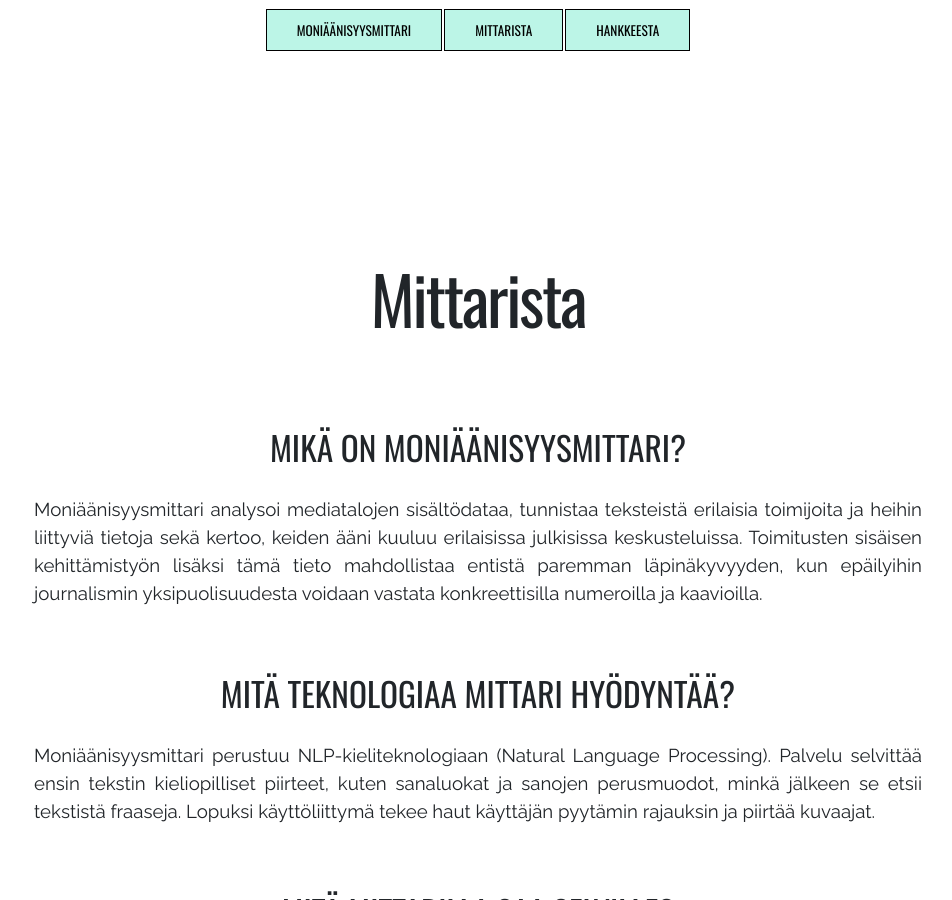
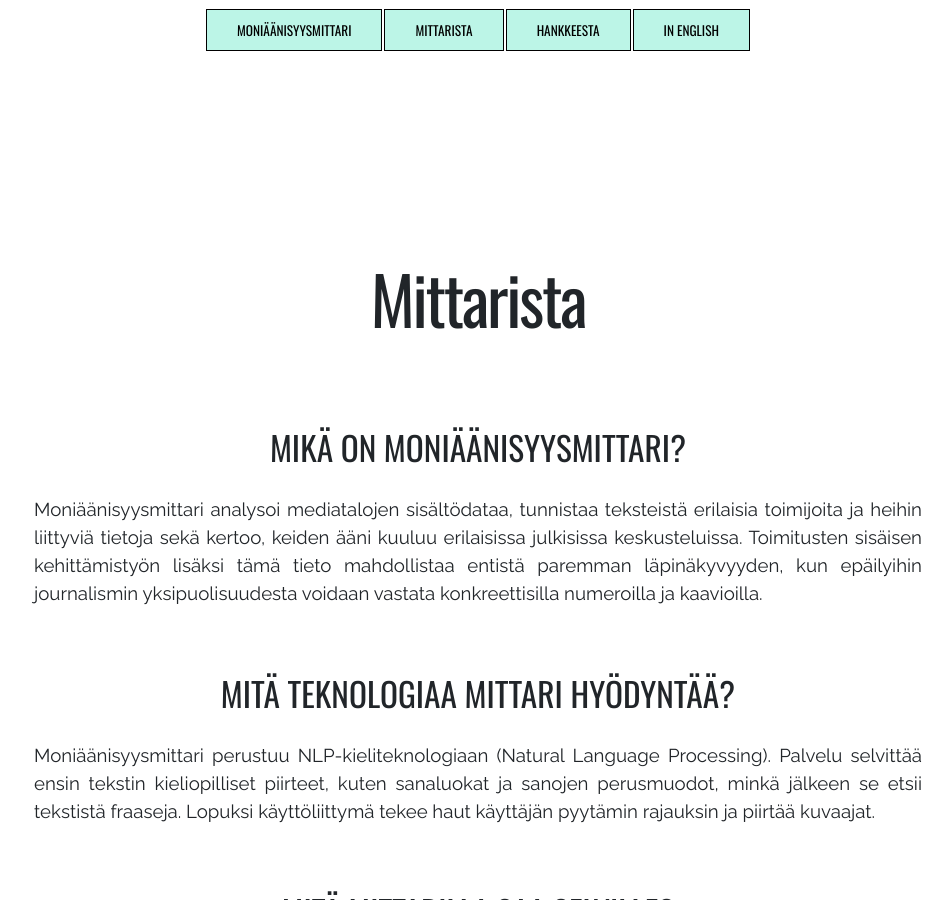
Before and after one commit to sopiva-ry/mamittari, a Jekyll site: the page built from mittari.md, in a window 1280 px wide and 900 px high. Shown: the whole window, without its empty margins (162-1114 px from the left). Built offline with Jekyll 4.4.1, drawn with Linux system fonts in a browser that asks for light colours.

Commit message:
Update header.html

```diff
--- a/_includes/header.html
+++ b/_includes/header.html
@@ -2,6 +2,12 @@
 <html lang="fi" style="margin-top: 0px !important;">
 <head>
 <link rel="stylesheet" href="https://stackpath.bootstrapcdn.com/bootstrap/4.3.1/css/bootstrap.min.css" integrity="sha384-ggOyR0iXCbMQv3Xipma34MD+dH/1fQ784/j6cY/iJTQUOhcWr7x9JvoRxT2MZw1T" crossorigin="anonymous">
+
+<script src="https://code.jquery.com/jquery-3.3.1.slim.min.js" integrity="sha384-q8i/X+965DzO0rT7abK41JStQIAqVgRVzpbzo5smXKp4YfRvH+8abtTE1Pi6jizo" crossorigin="anonymous"></script>
+
+<script src="https://cdnjs.cloudflare.com/ajax/libs/popper.js/1.14.7/umd/popper.min.js" integrity="sha384-UO2eT0CpHqdSJQ6hJty5KVphtPhzWj9WO1clHTMGa3JDZwrnQq4sF86dIHNDz0W1" crossorigin="anonymous"></script>
+<script src="https://stackpath.bootstrapcdn.com/bootstrap/4.3.1/js/bootstrap.min.js" integrity="sha384-JjSmVgyd0p3pXB1rRibZUAYoIIy6OrQ6VrjIEaFf/nJGzIxFDsf4x0xIM+B07jRM" crossorigin="anonymous"></script>
+<meta name='robots' content='index, follow, max-image-preview:large, max-snippet:-1, max-video-preview:-1'/>
 
 <link rel="icon" href="https://www.moniaanisyysmittari.fi/wp-content/uploads/2019/10/logo.png"/>
 <meta name='viewport' content='width=device-width, initial-scale=1'>
@@ -23,7 +29,7 @@
 	<meta name="twitter:card" content="summary_large_image"/>
 	<meta name="twitter:image" content="https://www.moniaanisyysmittari.fi/wp-content/uploads/2019/10/logo.png"/>
 
-<link rel='stylesheet' id='customstyle-css' href='./css/style.css' type='text/css' media='all'/>
+<link rel='stylesheet' id='customstyle-css' href='../css/style.css' type='text/css' media='all'/>
 <link rel='shortlink' href='https://www.moniaanisyysmittari.fi/'/>
 
 <meta property="og:image" content="https://www.moniaanisyysmittari.fi/wp-content/uploads/2019/10/moniaanisyysmittari-somelogo-hires.png"/>
@@ -32,6 +38,7 @@
 .navbar-light .navbar-toggler-icon {
     background-image: url(https://www.moniaanisyysmittari.fi/wp-content/uploads/2019/10/logo.png);
 }
+{{page.css_tweaks}}
 </style>
 </head>
 <body>
@@ -41,10 +48,10 @@
             <span class="navbar-toggler-icon"></span>
         </button>
         <div class="collapse navbar-collapse" id="mii">
-            <ul id="menu-paamenu" class="navbar-nav"><li id="menu-item-65" class="menu-item menu-item-type-post_type menu-item-object-page menu-item-home current-menu-item page_item page-item-48 current_page_item menu-item-65"><a href="./index.html" aria-current="page">Moniäänisyysmittari</a></li>
-<li id="menu-item-76" class="menu-item menu-item-type-post_type menu-item-object-page menu-item-76"><a href="./mittari.html">Mittarista</a></li>
-<li id="menu-item-74" class="menu-item menu-item-type-post_type menu-item-object-page menu-item-74"><a href="./hanke.html">Hankkeesta</a></li>
-<!-- <li id="menu-item-86" class="menu-item menu-item-type-post_type menu-item-object-page menu-item-86"><a href="/ota-yhteytta/">Ota yhteyttä</a></li>
-<li id="menu-item-217" class="menu-item menu-item-type-post_type menu-item-object-page menu-item-217"><a href="/the-diversity-meter/">English</a></li> -->
+            <ul id="menu-paamenu" class="navbar-nav"><li id="" class="menu-item menu-item-type-post_type menu-item-object-page menu-item-home current-menu-item page_item current_page_item"><a href="./index.html" aria-current="page">Moniäänisyysmittari</a></li>
+<li id="" class="menu-item menu-item-type-post_type menu-item-object-page"><a href="./mittari.html">Mittarista</a></li>
+<li id="" class="menu-item menu-item-type-post_type menu-item-object-page"><a href="./hanke.html">Hankkeesta</a></li>
+<!-- <li id="" class="menu-item menu-item-type-post_type menu-item-object-page"><a href="/ota-yhteytta/">Ota yhteyttä</a></li> -->
+<li id="" class="menu-item menu-item-type-post_type menu-item-object-page"><a href="./english.html">In English</a></li>
 </ul>        </div>
     </nav>
```
